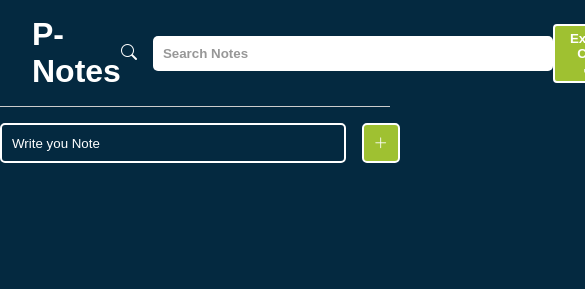
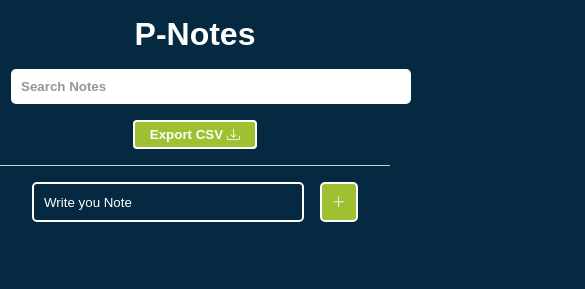
Before and after one commit to PedroFranco-Dev/Notes, a plain HTML site: page index.html in a window 390 px wide. Shown: the top 289 px of the page, 585 px wide, since content can reach past the window. Drawn offline with nearby package versions, Linux system fonts and the light colour scheme.

Commit message:
Adding Responsivity

```diff
--- a/css/styles.css
+++ b/css/styles.css
@@ -173,3 +173,30 @@ header {
 .note.fixed {
     background-color: #074063;
 }
+
+/* Response */
+
+@media(max-width: 450px) {
+    header {
+        flex-direction: column;
+        gap: 1rem;
+        width: 100%;
+    }
+
+    #seach-container {
+        width: 100%;
+    }
+
+    #seach-input {
+        width: 100%;
+    }
+
+    #add-note-container {
+        width: 100%;
+        padding: 0 2rem;
+    }
+
+    #notes-container {
+        grid-template-columns: repeat(auto-fill, 100%);
+    }
+}
```
